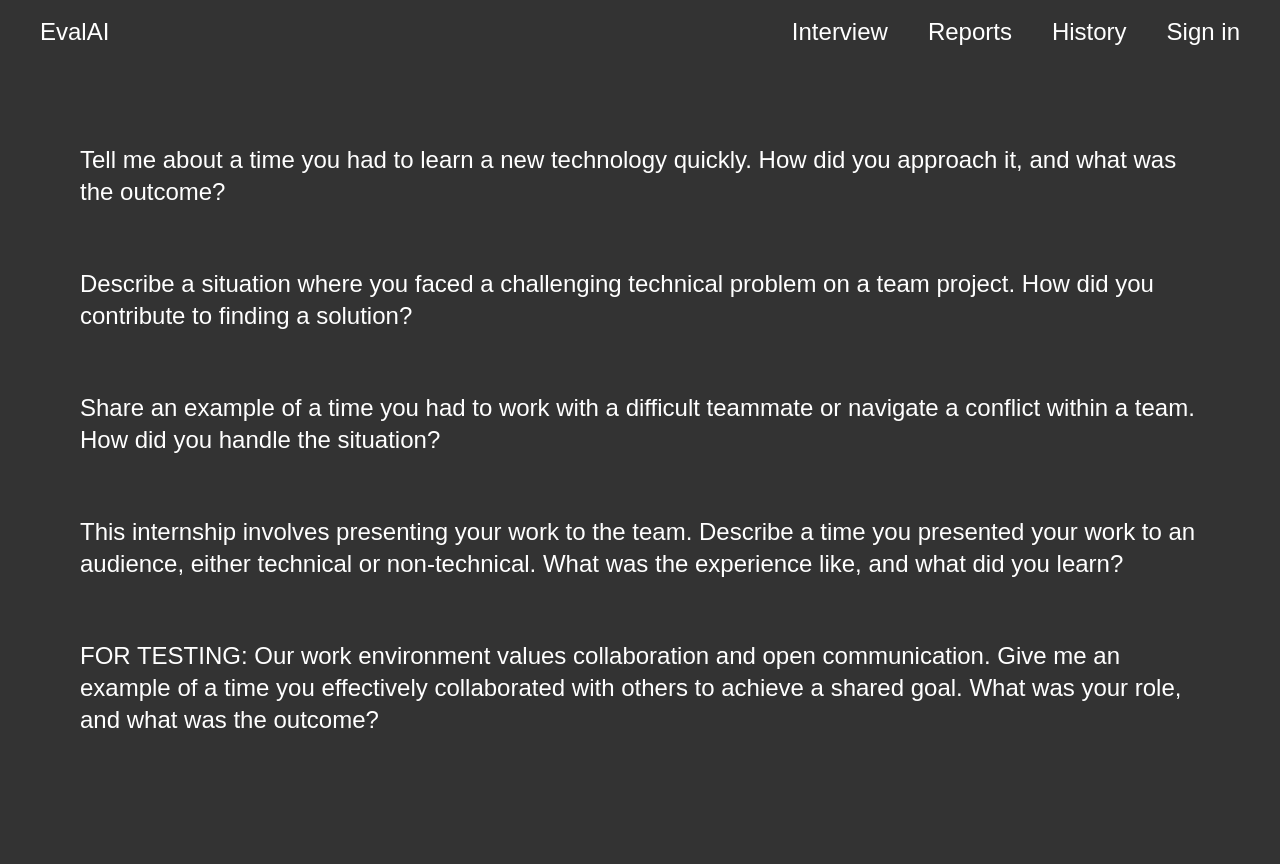
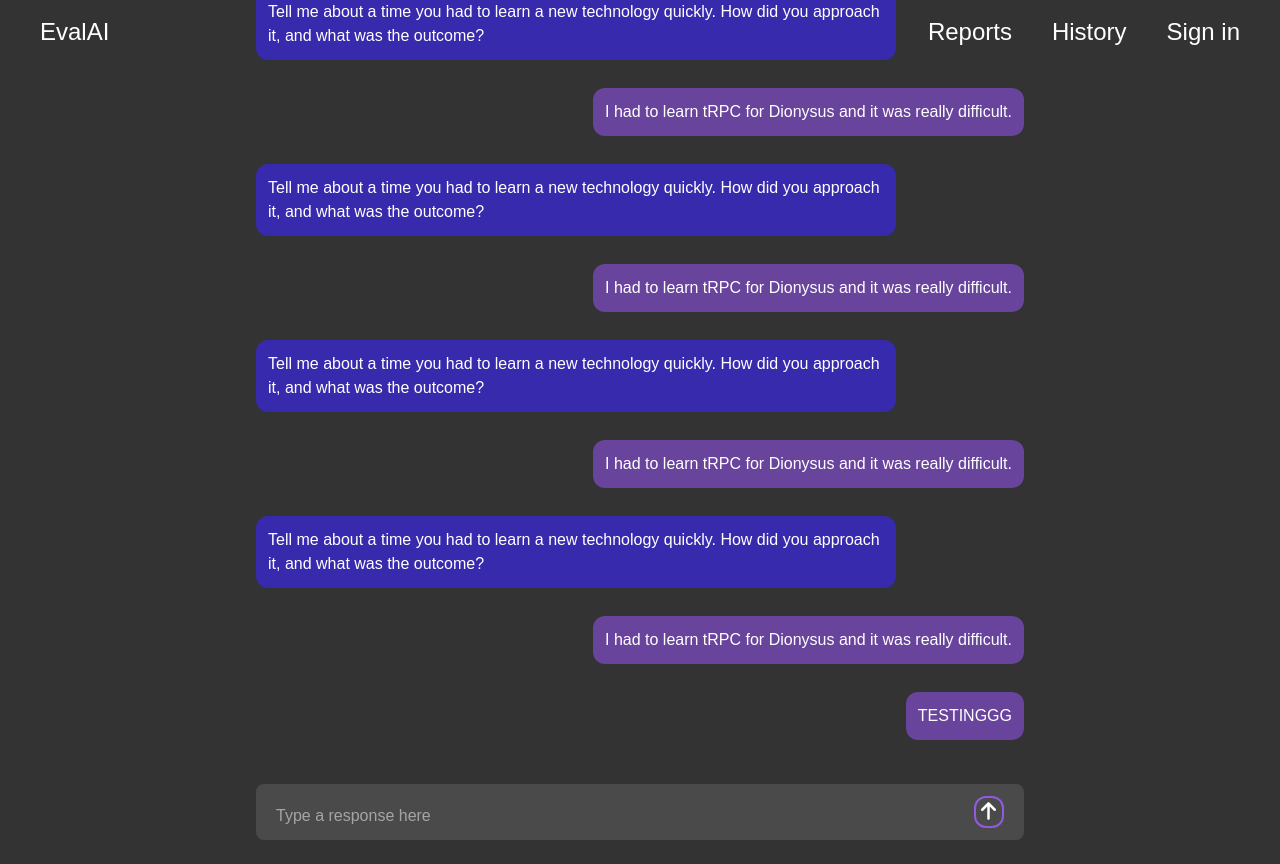
Before and after one commit to carsonmdd/evalai, a Next.js app: page /interview in a window 1280 px wide. Both pictures are taken after a click on the button "Begin Interview". Before the commit the page ends 836 px from the top, so only its background shows below. Built offline with nearby package versions, Linux system fonts and the light colour scheme; no server answers.

Commit message:
build chat UI

```diff
--- a/package.json
+++ b/package.json
@@ -11,6 +11,8 @@
   "dependencies": {
     "@ai-sdk/google": "^1.2.3",
     "@clerk/nextjs": "^6.12.10",
+    "@fortawesome/free-solid-svg-icons": "^6.7.2",
+    "@fortawesome/react-fontawesome": "^0.2.2",
     "ai": "^4.2.5",
     "axios": "^1.8.4",
     "next": "15.2.4",
--- a/src/app/globals.css
+++ b/src/app/globals.css
@@ -4,12 +4,18 @@
 	--background: #333333;
 	--foreground: #ffffff;
 	--accent: #925bde;
+	--light-purple: #a164f6;
+	--dark-purple: #69449c;
+	--light-gray: #4a4a4a;
 }
 
 @theme inline {
 	--color-background: var(--background);
 	--color-foreground: var(--foreground);
 	--color-accent: var(--accent);
+	--color-light-purple: var(--light-purple);
+	--color-dark-purple: var(--dark-purple);
+	--color-light-gray: var(--light-gray);
 	--font-sans: var(--font-geist-sans);
 	--font-mono: var(--font-geist-mono);
 }
--- a/src/app/interview/page.tsx
+++ b/src/app/interview/page.tsx
@@ -1,7 +1,9 @@
 'use client';
 
+import Message from '@/components/Message';
+import ResponseBar from '@/components/ResponseBar';
 import axios from 'axios';
-import React, { useState } from 'react';
+import React, { useEffect, useRef, useState } from 'react';
 
 type Props = {};
 
@@ -9,9 +11,64 @@ const Interview = (props: Props) => {
 	const [interviewStarted, setInterviewStarted] = useState(false);
 	const [questions, setQuestions] = useState([]);
 	const [jobDescription, setJobDescription] = useState('');
+	const chatContainerRef = useRef<HTMLDivElement | null>(null);
+
+	const messages = [
+		{
+			text: 'Tell me about a time you had to learn a new technology quickly. How did you approach it, and what was the outcome?',
+			sender: 'ai',
+		},
+		{
+			text: 'I had to learn tRPC for Dionysus and it was really difficult.',
+			sender: 'user',
+		},
+		{
+			text: 'Tell me about a time you had to learn a new technology quickly. How did you approach it, and what was the outcome?',
+			sender: 'ai',
+		},
+		{
+			text: 'I had to learn tRPC for Dionysus and it was really difficult.',
+			sender: 'user',
+		},
+		{
+			text: 'Tell me about a time you had to learn a new technology quickly. How did you approach it, and what was the outcome?',
+			sender: 'ai',
+		},
+		{
+			text: 'I had to learn tRPC for Dionysus and it was really difficult.',
+			sender: 'user',
+		},
+		{
+			text: 'Tell me about a time you had to learn a new technology quickly. How did you approach it, and what was the outcome?',
+			sender: 'ai',
+		},
+		{
+			text: 'I had to learn tRPC for Dionysus and it was really difficult.',
+			sender: 'user',
+		},
+		{
+			text: 'Tell me about a time you had to learn a new technology quickly. How did you approach it, and what was the outcome?',
+			sender: 'ai',
+		},
+		{
+			text: 'I had to learn tRPC for Dionysus and it was really difficult.',
+			sender: 'user',
+		},
+		{
+			text: 'Tell me about a time you had to learn a new technology quickly. How did you approach it, and what was the outcome?',
+			sender: 'ai',
+		},
+		{
+			text: 'I had to learn tRPC for Dionysus and it was really difficult.',
+			sender: 'user',
+		},
+		{
+			text: 'TESTINGGG',
+			sender: 'user',
+		},
+	];
 
 	const handleStartInterview = async () => {
-		// display 5 questions to ask
 		const response = await axios.post('/api/generateQuestions', {
 			jobDescription,
 		});
@@ -20,30 +77,45 @@ const Interview = (props: Props) => {
 		setInterviewStarted(true);
 	};
 
+	useEffect(() => {
+		const chatContainer = chatContainerRef.current;
+		if (chatContainer) {
+			chatContainer.scrollTop = chatContainer.scrollHeight;
+		}
+	}, [messages]);
+
 	return (
 		<>
 			{!interviewStarted ? (
 				<div className='grow flex flex-col items-center justify-center'>
 					<h1 className='font-bold text-3xl mb-6'>Job Description</h1>
 					<textarea
-						className='mb-12 border border-white rounded-xl w-[45rem] h-[30rem] p-5 text-xl'
+						className='bg-[var(--color-light-gray)] mb-12 border border-white rounded-xl w-[45rem] h-[30rem] p-5 text-xl'
 						placeholder='Paste a job description here'
 						onChange={(e) => setJobDescription(e.target.value)}
 					></textarea>
 					<button
 						onClick={handleStartInterview}
-						className='cursor-pointer bg-[var(--color-accent)] hover:bg-[#7d4fbd] rounded text-2xl px-4 py-1'
+						className='cursor-pointer bg-[var(--color-accent)] hover:bg-[var(--color-light-purple)] rounded text-2xl px-4 py-1'
 					>
 						Begin Interview
 					</button>
 				</div>
 			) : (
-				<div className='grow flex flex-col items-center justify-center text-2xl p-20 gap-10'>
-					{questions.map((question, index) => (
-						<div key={index} className='mb-5'>
-							<p>{question}</p>
-						</div>
-					))}
+				<div className='grow flex flex-col items-center justify-end pb-20 relative'>
+					<div
+						ref={chatContainerRef}
+						className='w-[48rem] h-[48rem] mb-4 flex flex-col overflow-y-auto'
+					>
+						{messages.map((msg, index) => (
+							<Message
+								key={index}
+								sender={msg.sender}
+								text={msg.text}
+							/>
+						))}
+					</div>
+					<ResponseBar />
 				</div>
 			)}
 		</>
--- /dev/null
+++ b/src/components/Message.tsx
@@ -0,0 +1,22 @@
+import React from 'react';
+
+type Props = {
+	sender: string;
+	text: string;
+};
+
+const Message = ({ sender, text }: Props) => {
+	return (
+		<div
+			className={` max-w-[40rem] mb-7 rounded-xl p-3 ${
+				sender === 'ai'
+					? 'self-start bg-indigo-800'
+					: 'self-end bg-[var(--dark-purple)]'
+			}`}
+		>
+			{text}
+		</div>
+	);
+};
+
+export default Message;
--- a/src/components/Navbar.tsx
+++ b/src/components/Navbar.tsx
@@ -7,7 +7,7 @@ type Props = {};
 
 const Navbar = (props: Props) => {
 	return (
-		<nav className='flex justify-between items-center px-10 py-4 text-2xl'>
+		<nav className='fixed w-full flex justify-between items-center px-10 py-4 text-2xl'>
 			<div>
 				<a href='/' className='hover:text-[var(--color-accent)]'>
 					EvalAI
--- /dev/null
+++ b/src/components/ResponseBar.tsx
@@ -0,0 +1,22 @@
+import { faArrowUp } from '@fortawesome/free-solid-svg-icons';
+import { FontAwesomeIcon } from '@fortawesome/react-fontawesome';
+import React from 'react';
+
+type Props = {};
+
+const ResponseBar = (props: Props) => {
+	return (
+		<div className='absolute bottom-6 h-auto gap-3 rounded-lg py-3 px-5 bg-[var(--color-light-gray)] flex items-end justify-between w-[48rem]'>
+			<textarea
+				className='focus:outline-none min-h-[1lh] max-h-[10lh] w-full field-sizing-content resize-none'
+				placeholder='Type a response here'
+				rows={5}
+			></textarea>
+			<button className='cursor-pointer border-2 border-[var(--color-accent)] w-8 h-8 rounded-xl'>
+				<FontAwesomeIcon icon={faArrowUp} size='lg' />
+			</button>
+		</div>
+	);
+};
+
+export default ResponseBar;
```
Also changed, not shown: 1 other file (tests, documents, lock files or other folders).
